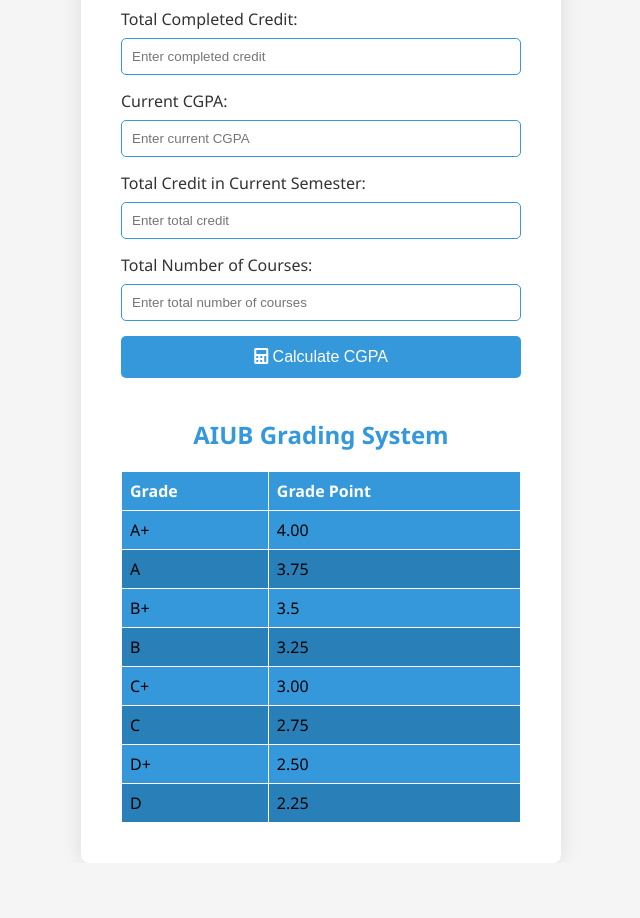
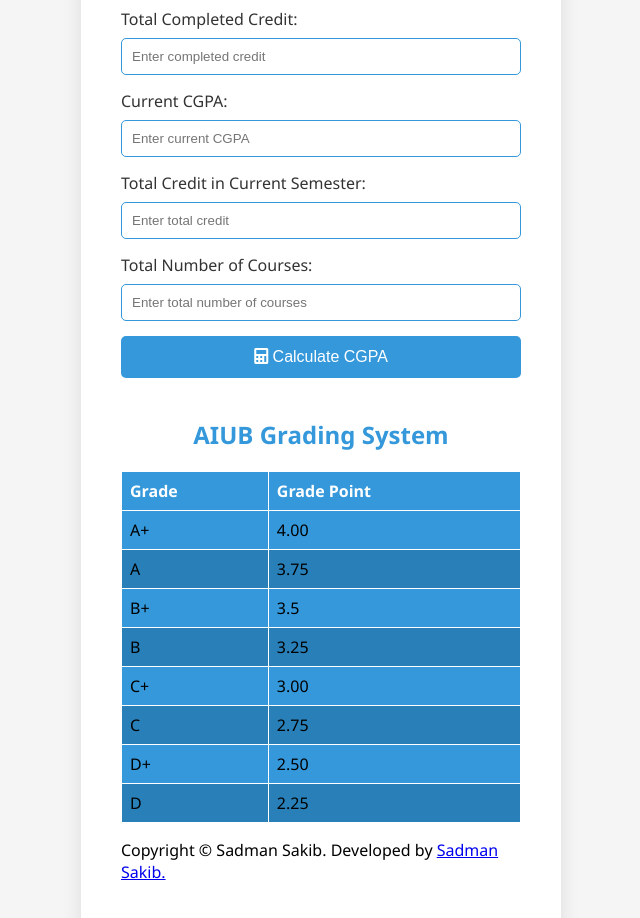
Before and after one commit to Sadman-Sakib-AIUB/CGPA-Calculator-for-AIUB, a plain HTML site: page index.html in a window 1280 px wide. Shown: the part 126-1044 px from the top of the page, without its empty margins (319-959 px from the left). Before the commit the page ends 989 px from the top, so only its background shows below. Drawn offline with nearby package versions, Linux system fonts and the light colour scheme.

Commit message:
Update index.html

```diff
--- a/index.html
+++ b/index.html
@@ -69,6 +69,9 @@
                 <td>2.25</td>
             </tr>
         </table>
+        <div class="copyright">
+            <p>Copyright © Sadman Sakib. Developed by <a class="ud" href="https://www.facebook.com/profile.php?id=100008618138279">Sadman Sakib.</a> </p>
+        </div>
     </div>
 
     <script src="https://code.jquery.com/jquery-3.6.4.min.js" integrity="sha256-o7GT9d3w51tK9L9PnZB9n5Q15s/xludOm2iL13Tc+tw=" crossorigin="anonymous"></script>
```
